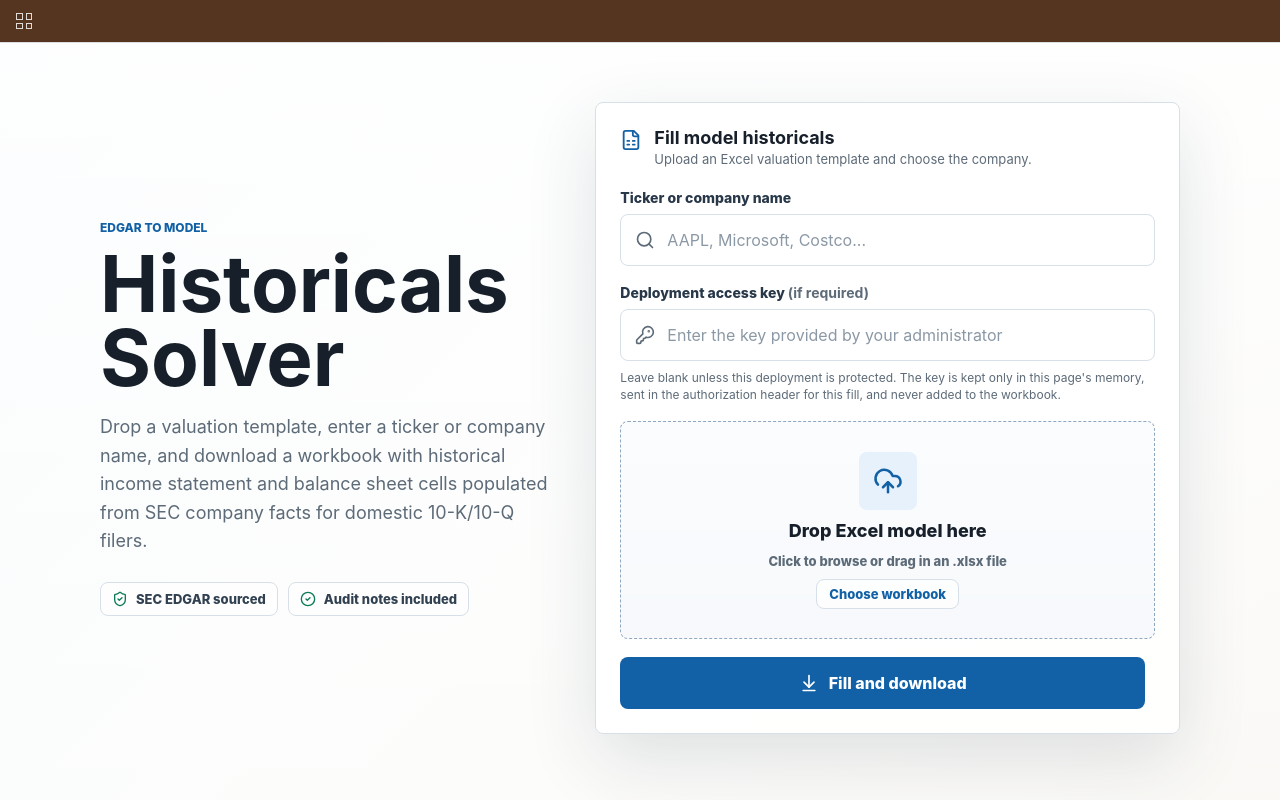
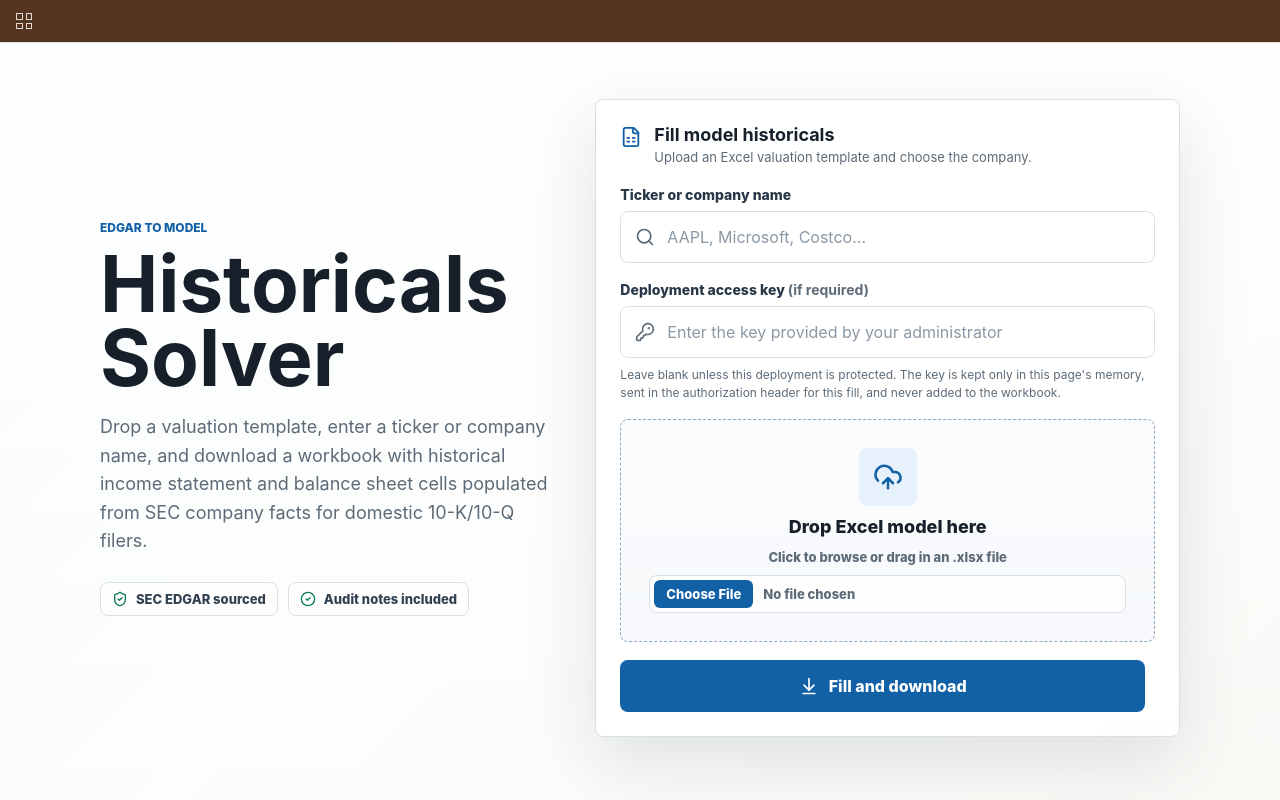
Before and after one commit to maxschmieder05-create/historicals-solver, a Next.js app: page / in a window 1280 px wide. Built offline with nearby package versions, Linux system fonts and the light colour scheme.

Commit message:
Make selected workbook filename always visible

```diff
--- a/app/page.tsx
+++ b/app/page.tsx
@@ -38,6 +38,10 @@ function isSupportedWorkbookFile(file: File) {
   return SUPPORTED_WORKBOOK_EXTENSIONS.some((extension) => fileName.endsWith(extension));
 }
 
+function workbookNameFromInputValue(value: string) {
+  return value.split(/[/\\]/).pop()?.trim() ?? "";
+}
+
 function sameWorkbookFile(left: File | null, right: File | null) {
   if (!left || !right) return false;
   return left.name === right.name && left.size === right.size && left.lastModified === right.lastModified;
@@ -75,6 +79,7 @@ export default function Home() {
   const [ticker, setTicker] = useState("");
   const [accessKey, setAccessKey] = useState("");
   const [file, setFile] = useState<File | null>(null);
+  const [nativeFileName, setNativeFileName] = useState("");
   const [isDragging, setIsDragging] = useState(false);
   const [isSubmitting, setIsSubmitting] = useState(false);
   const [summary, setSummary] = useState<FillSummary | null>(null);
@@ -86,6 +91,7 @@ export default function Home() {
   const fileInputSyncTimersRef = useRef<number[]>([]);
 
   const canSubmit = useMemo(() => !isSubmitting, [isSubmitting]);
+  const selectedWorkbookName = file?.name ?? nativeFileName;
 
   const clearFileInput = useCallback(() => {
     if (!fileInputRef.current) return;
@@ -107,12 +113,14 @@ export default function Home() {
     if (!isSupportedWorkbookFile(nextFile)) {
       selectedFileRef.current = null;
       setFile(null);
+      setNativeFileName("");
       clearFileInput();
       setError({ message: `${nextFile.name} is not a supported .xlsx workbook.` });
       return;
     }
     selectedFileRef.current = nextFile;
     setFile(nextFile);
+    setNativeFileName(nextFile.name);
   }, [clearFileInput]);
 
   const handleDroppedWorkbook = useCallback((dataTransfer: DataTransfer | null) => {
@@ -125,7 +133,9 @@ export default function Home() {
   }, [handleWorkbookSelected]);
 
   const syncFileInputSelection = useCallback((input: HTMLInputElement | null = fileInputRef.current) => {
-    const selected = input?.files?.item(0);
+    const selected = input?.files?.item(0) ?? null;
+    const selectedName = selected?.name ?? workbookNameFromInputValue(input?.value ?? "");
+    if (selectedName) setNativeFileName(selectedName);
     if (selected) handleWorkbookSelected(selected);
   }, [handleWorkbookSelected]);
 
@@ -399,43 +409,40 @@ export default function Home() {
           </div>
 
           <div
-            className={`dropzone${isDragging ? " dragging" : ""}${file ? " hasFile" : ""}`}
+            className={`dropzone${isDragging ? " dragging" : ""}${selectedWorkbookName ? " hasFile" : ""}`}
             data-testid="workbook-dropzone"
             onDragEnter={handleDrag}
             onDragOver={handleDrag}
             onDragLeave={handleDrag}
             onDrop={handleDrop}
           >
-            <input
-              id="model-template-file"
-              ref={fileInputRef}
-              className="fileInput"
-              type="file"
-              name="file"
-              accept={SUPPORTED_WORKBOOK_ACCEPT}
-              aria-label={file ? `Selected workbook ${file.name}. Choose a different workbook.` : "Choose Excel workbook"}
-              disabled={isSubmitting}
-              onClick={handleFilePickerOpen}
-              onInput={handleFileSelect}
-              onChange={handleFileSelect}
-            />
-            <label className="dropzonePicker" htmlFor="model-template-file">
+            <label className="dropzonePicker">
               <span className="dropIcon">
-                {file ? <FileCheck2 aria-hidden="true" size={30} /> : <UploadCloud aria-hidden="true" size={30} />}
+                {selectedWorkbookName ? <FileCheck2 aria-hidden="true" size={30} /> : <UploadCloud aria-hidden="true" size={30} />}
               </span>
-              <span className="dropTitle">{file ? "Workbook selected" : "Drop Excel model here"}</span>
-              {file ? (
+              <span className="dropTitle">{selectedWorkbookName ? "Workbook selected" : "Drop Excel model here"}</span>
+              {selectedWorkbookName ? (
                 <span className="selectedFile" aria-live="polite">
                   <FileSpreadsheet aria-hidden="true" size={18} />
-                  <span>{file.name}</span>
-                  <small>{formatFileSize(file.size)}</small>
+                  <span>{selectedWorkbookName}</span>
+                  {file ? <small>{formatFileSize(file.size)}</small> : null}
                 </span>
               ) : (
                 <small>Click to browse or drag in an .xlsx file</small>
               )}
-              <span className="browseCue" aria-hidden="true">
-                {file ? "Choose different workbook" : "Choose workbook"}
-              </span>
+              <input
+                id="model-template-file"
+                ref={fileInputRef}
+                className="fileInput"
+                type="file"
+                name="file"
+                accept={SUPPORTED_WORKBOOK_ACCEPT}
+                aria-label={selectedWorkbookName ? `Selected workbook ${selectedWorkbookName}. Choose a different workbook.` : "Choose Excel workbook"}
+                disabled={isSubmitting}
+                onClick={handleFilePickerOpen}
+                onInput={handleFileSelect}
+                onChange={handleFileSelect}
+              />
             </label>
           </div>
 
--- a/app/styles.css
+++ b/app/styles.css
@@ -257,15 +257,32 @@ input::placeholder {
 }
 
 .fileInput {
-  position: absolute;
-  width: 1px;
-  height: 1px;
-  padding: 0;
-  margin: -1px;
+  width: min(100%, 520px);
+  min-height: 38px;
+  padding: 4px;
+  margin: 0;
   overflow: hidden;
-  clip: rect(0, 0, 0, 0);
   white-space: nowrap;
+  border: 1px solid var(--line);
+  border-radius: 8px;
+  background: rgba(255, 255, 255, 0.84);
+  color: var(--muted);
+  font: inherit;
+  font-size: 13px;
+  cursor: pointer;
+}
+
+.fileInput::file-selector-button {
+  min-height: 28px;
+  margin-right: 10px;
   border: 0;
+  border-radius: 6px;
+  background: var(--accent);
+  color: white;
+  padding: 0 12px;
+  font: inherit;
+  font-weight: 800;
+  cursor: pointer;
 }
 
 .fileInput:disabled {
@@ -352,21 +369,6 @@ input::placeholder {
   color: var(--good);
   font-weight: 800;
   white-space: nowrap;
-}
-
-.browseCue {
-  min-height: 30px;
-  display: inline-flex;
-  align-items: center;
-  justify-content: center;
-  border: 1px solid var(--line);
-  border-radius: 8px;
-  background: rgba(255, 255, 255, 0.78);
-  color: var(--accent);
-  padding: 0 12px;
-  font-size: 13px;
-  font-weight: 800;
-  cursor: pointer;
 }
 
 .dropzone.dragging,
```
Also changed, not shown: scripts/dropzone-upload-dynamics-check.js (+13 -6 lines).
